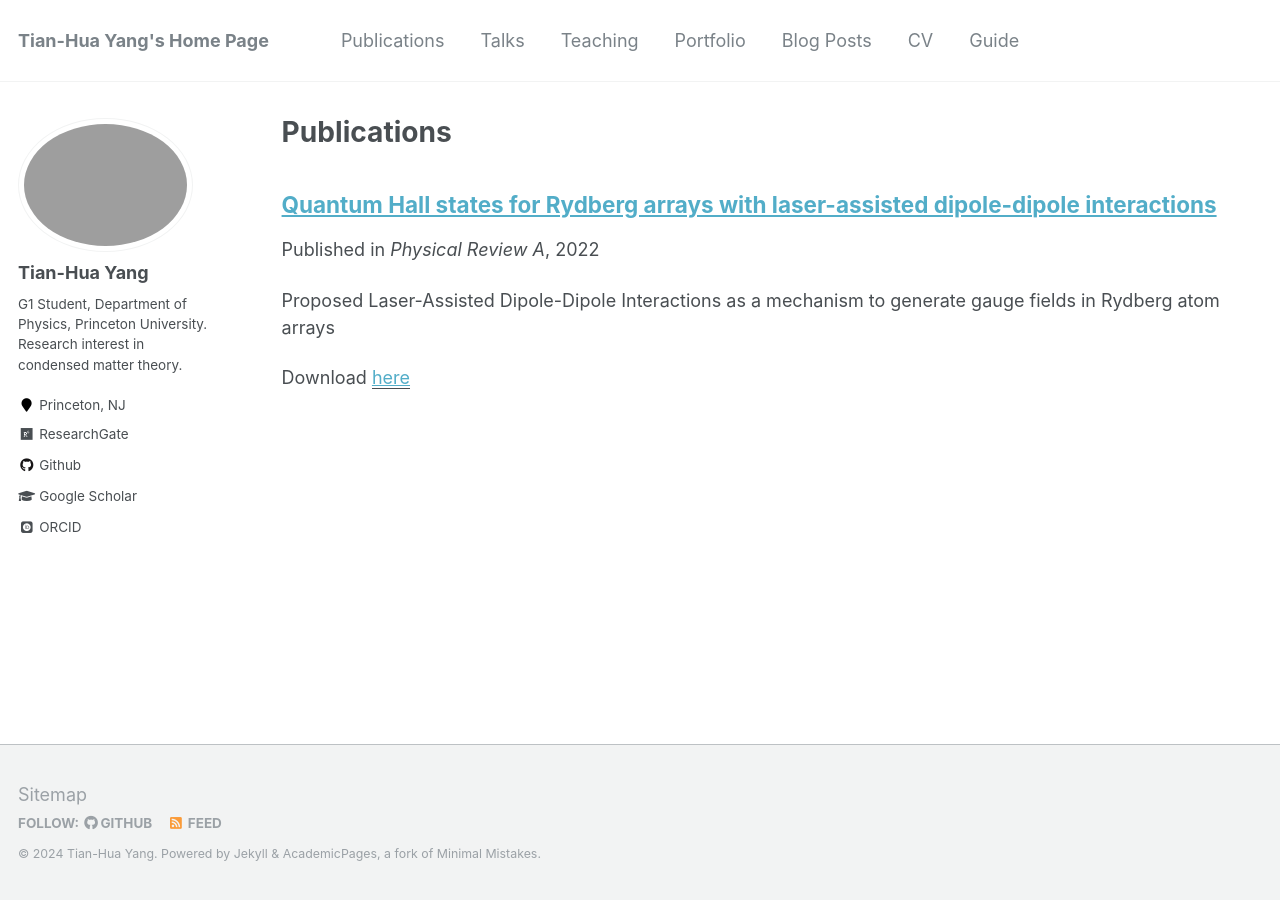
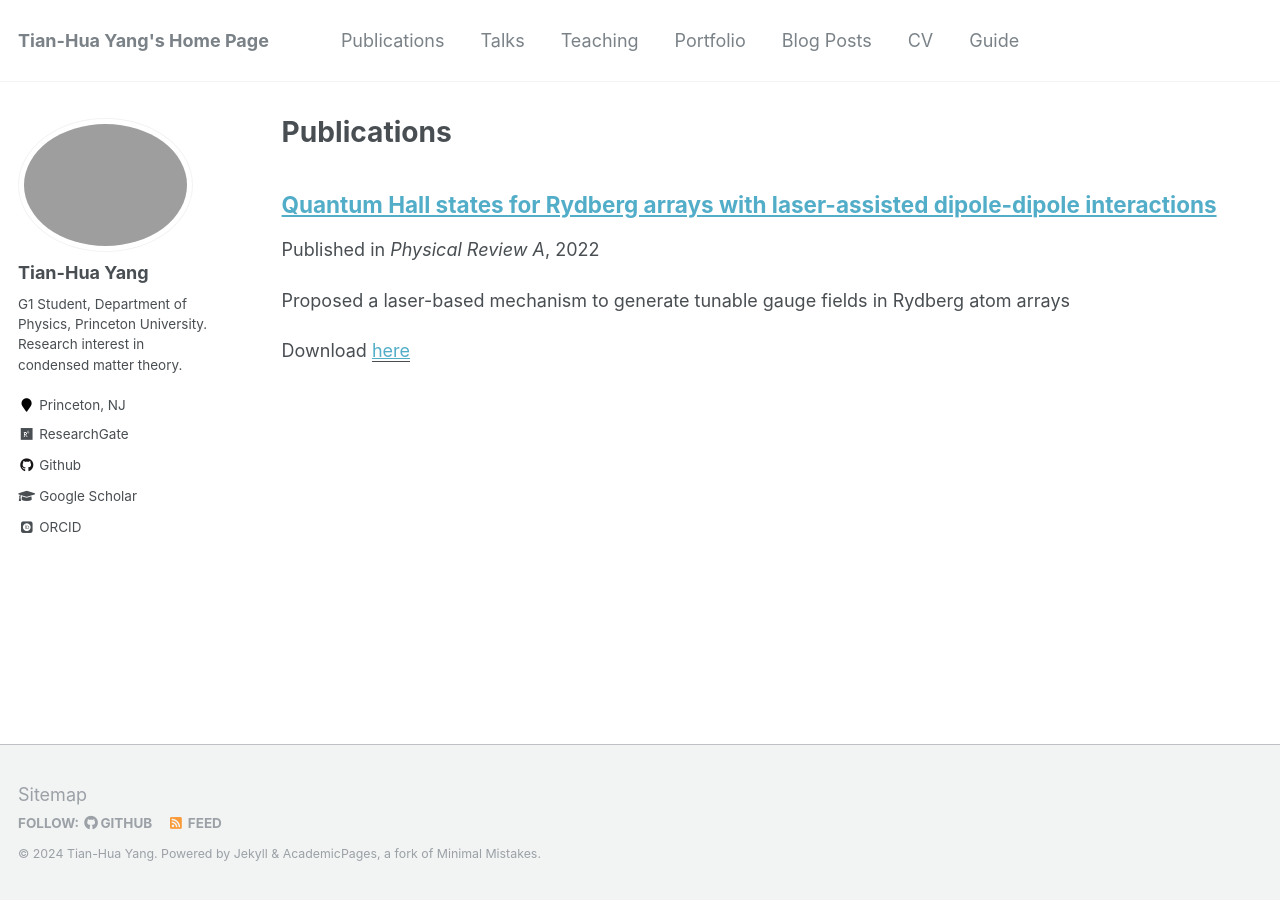
Before and after one commit to ThomasYangth/thomasyangth.github.io, a Jekyll site: the page built from _pages/publications.md, in a window 1280 px wide. Built offline with Jekyll 4.4.1, drawn with Linux system fonts in a browser that asks for light colours; some web fonts are replaced.

Commit message:
Changed introduction

```diff
--- a/_publications/RydbergLADDI.md
+++ b/_publications/RydbergLADDI.md
@@ -2,7 +2,7 @@
 title: "Quantum Hall states for Rydberg arrays with laser-assisted dipole-dipole interactions"
 collection: publications
 permalink: /publication/2009-10-01-paper-title-number-1
-excerpt: 'Proposed Laser-Assisted Dipole-Dipole Interactions as a mechanism to generate gauge fields in Rydberg atom arrays'
+excerpt: 'Proposed a laser-based mechanism to generate tunable gauge fields in Rydberg atom arrays'
 date: 2022-08-08
 venue: 'Physical Review A'
 paperurl: 'https://journals.aps.org/pra/abstract/10.1103/PhysRevA.106.L021101'
```
